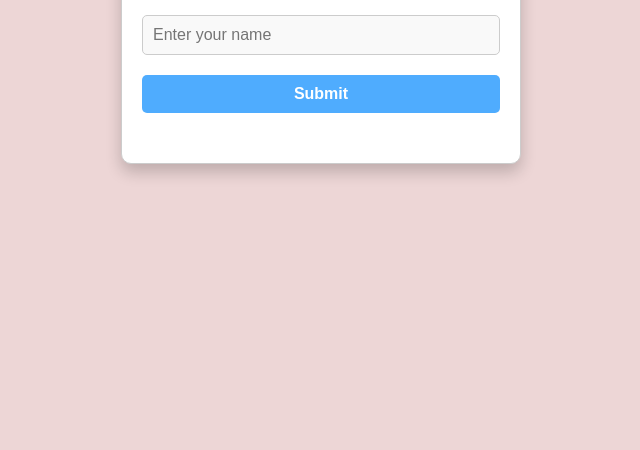
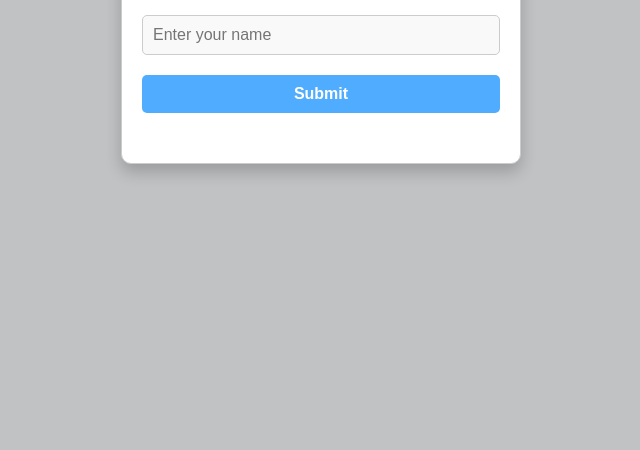
Before and after one commit to briandonaghey21/QR-code-1660, a plain HTML site: page src/attendance-form.html in a window 1280 px wide. Shown: the part 350-800 px from the top of the page, without its empty margins (319-959 px from the left). Drawn offline with Linux system fonts and the light colour scheme; files that its build step writes are made by us from their sources.

Commit message:
html change

```diff
--- a/src/attendance-form.html
+++ b/src/attendance-form.html
@@ -4,7 +4,7 @@
     <meta charset="UTF-8">
     <meta name="viewport" content="width=device-width, initial-scale=1.0">
     <title>Attendance Form</title>
-    <link rel="stylesheet" href="styles.css">
+    <link rel="stylesheet" href="css/styles.css">
 </head>
 <body>
     <div class="form-container">
--- a/src/css/student_styles.css
+++ b/src/css/student_styles.css
@@ -5,7 +5,7 @@
 }
 
 body {
-    background-color: #EDD6D6;
+    background-color: #c0c2c4;
     font-family: Geneva, sans-serif;
     margin: 0;
     height: 100vh;
--- a/src/css/styles.css
+++ b/src/css/styles.css
@@ -12,7 +12,7 @@ body {
     display: flex;
     justify-content: center;
     align-items: center;
-    background-color: #EDD6D6;
+    background-color: #c0c2c4;
 }
 
 .container {
--- a/src/css/teacher_styles.css
+++ b/src/css/teacher_styles.css
@@ -11,7 +11,7 @@ body {
     display: flex;
     justify-content: center;
     align-items: center;
-    background-color: #EDD6D6;
+    background-color: #c0c2c4;
 }
 
 .container {
```
